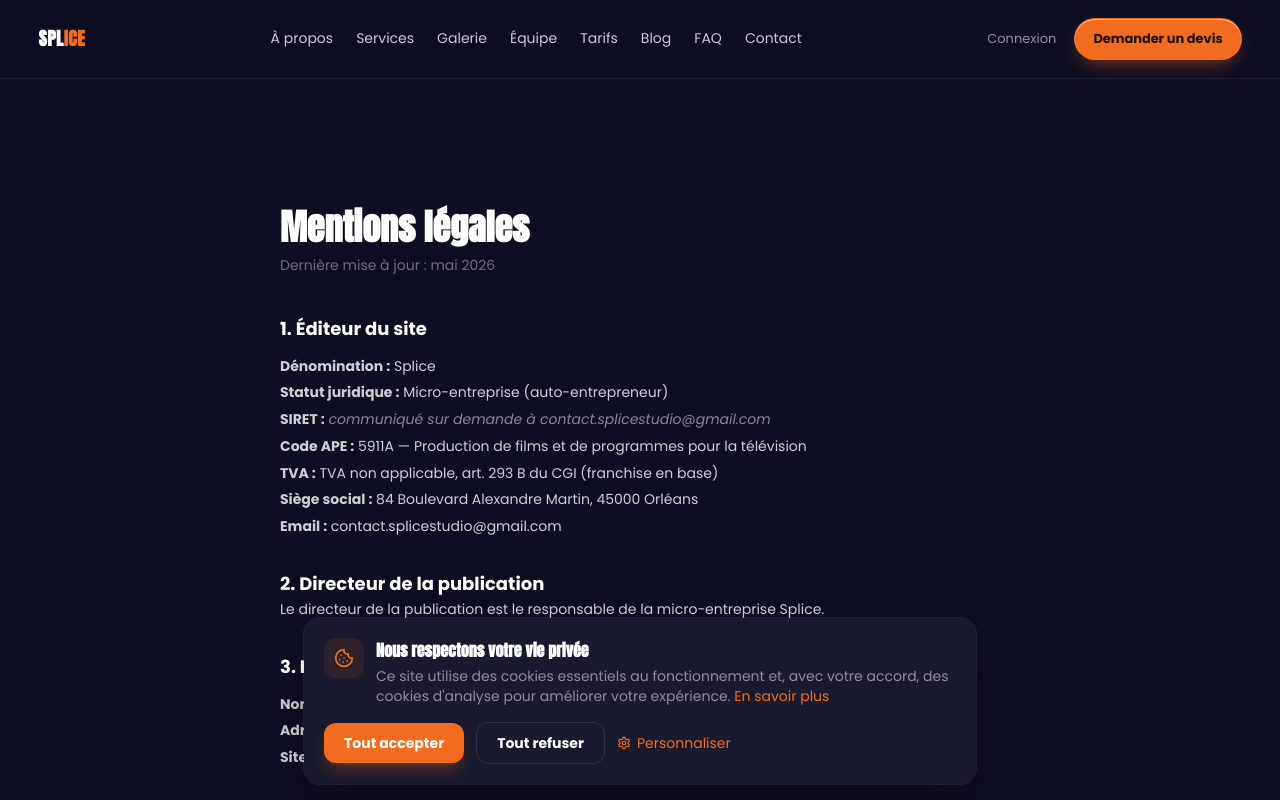
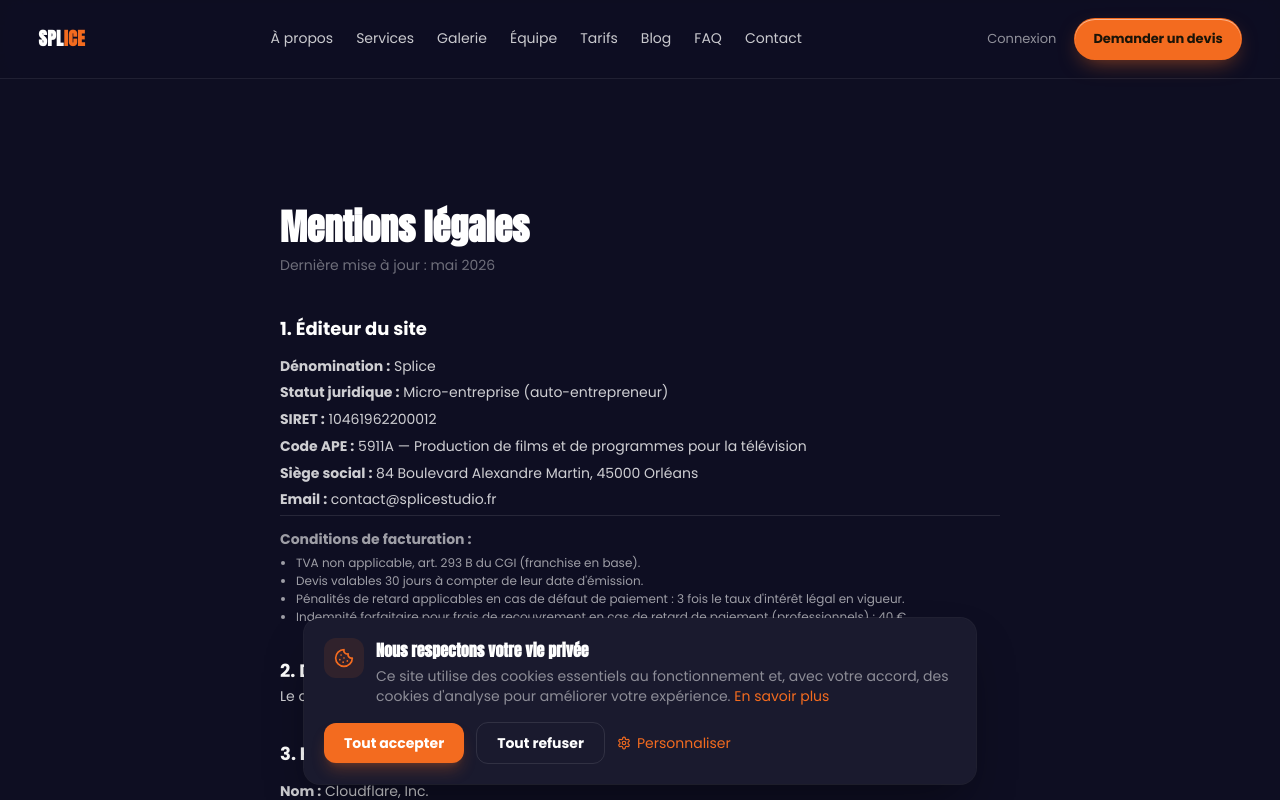
Before and after one commit to DeepFrameCC/Splice, a Next.js app: page /mentions-legales in a window 1280 px wide. Shown: the top 800 px of the page. Built offline with nearby package versions, Linux system fonts and the light colour scheme; no server answers.

Commit message:
fix: update website mentions-legales to align SIRET, email, and billing conditions with devis and factures

```diff
--- a/app/mentions-legales/page.tsx
+++ b/app/mentions-legales/page.tsx
@@ -24,16 +24,20 @@ export default function MentionsLegales() {
               <li><strong>Statut juridique :</strong> Micro-entreprise (auto-entrepreneur)</li>
               <li>
                 <strong>SIRET :</strong>{" "}
-                {process.env.NEXT_PUBLIC_LEGAL_SIRET ? (
-                  <span className="font-mono">{process.env.NEXT_PUBLIC_LEGAL_SIRET}</span>
-                ) : (
-                  <span className="text-white/50 italic">communiqué sur demande à contact.splicestudio@gmail.com</span>
-                )}
+                <span className="font-mono">10461962200012</span>
               </li>
               <li><strong>Code APE :</strong> 5911A — Production de films et de programmes pour la télévision</li>
-              <li><strong>TVA :</strong> TVA non applicable, art.&nbsp;293&nbsp;B du CGI (franchise en base)</li>
               <li><strong>Siège social :</strong> 84 Boulevard Alexandre Martin, 45000 Orléans</li>
-              <li><strong>Email :</strong> contact.splicestudio@gmail.com</li>
+              <li><strong>Email :</strong> contact@splicestudio.fr</li>
+              <li className="mt-4 pt-3 border-t border-white/10 text-white/60">
+                <strong>Conditions de facturation :</strong>
+                <ul className="mt-1 ml-4 list-disc space-y-0.5 text-xs">
+                  <li>TVA non applicable, art. 293 B du CGI (franchise en base).</li>
+                  <li>Devis valables 30 jours à compter de leur date d&apos;émission.</li>
+                  <li>Pénalités de retard applicables en cas de défaut de paiement : 3 fois le taux d&apos;intérêt légal en vigueur.</li>
+                  <li>Indemnité forfaitaire pour frais de recouvrement en cas de retard de paiement (professionnels) : 40 €.</li>
+                </ul>
+              </li>
             </ul>
           </div>
 
```
